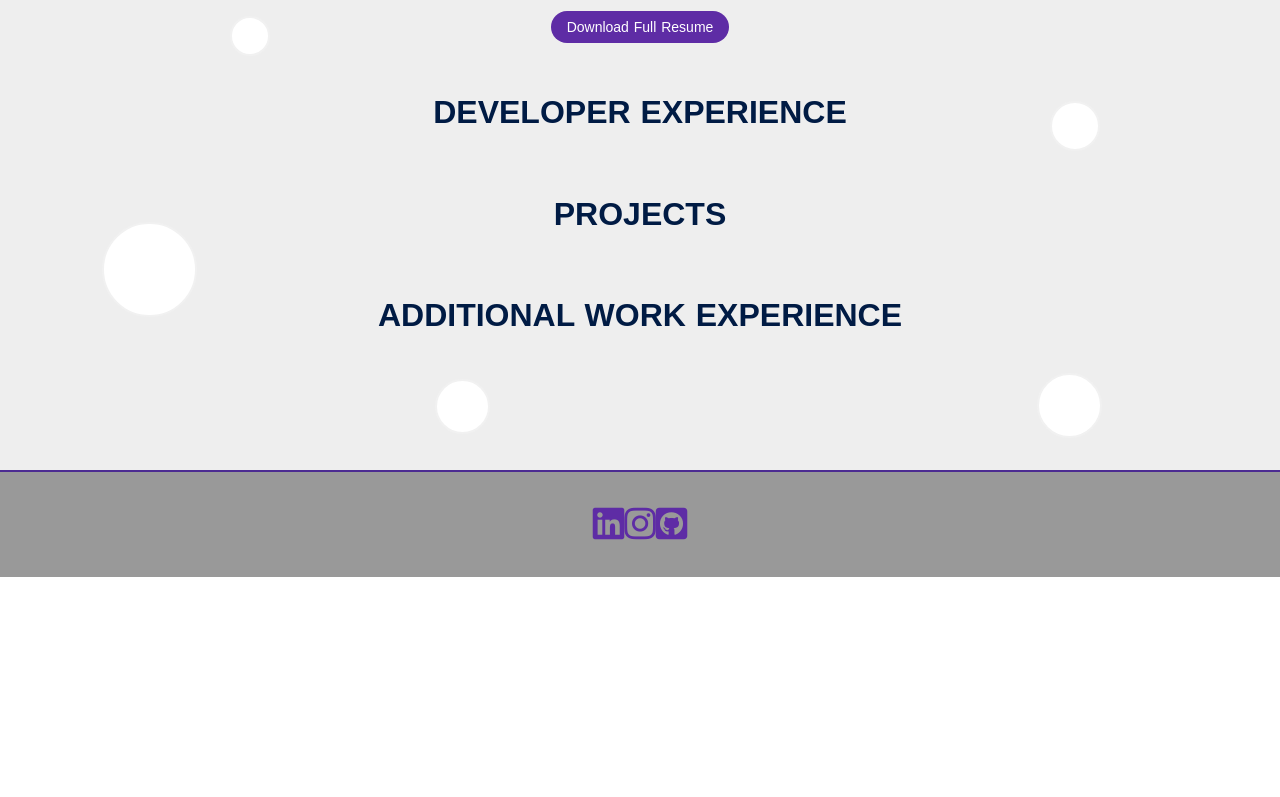
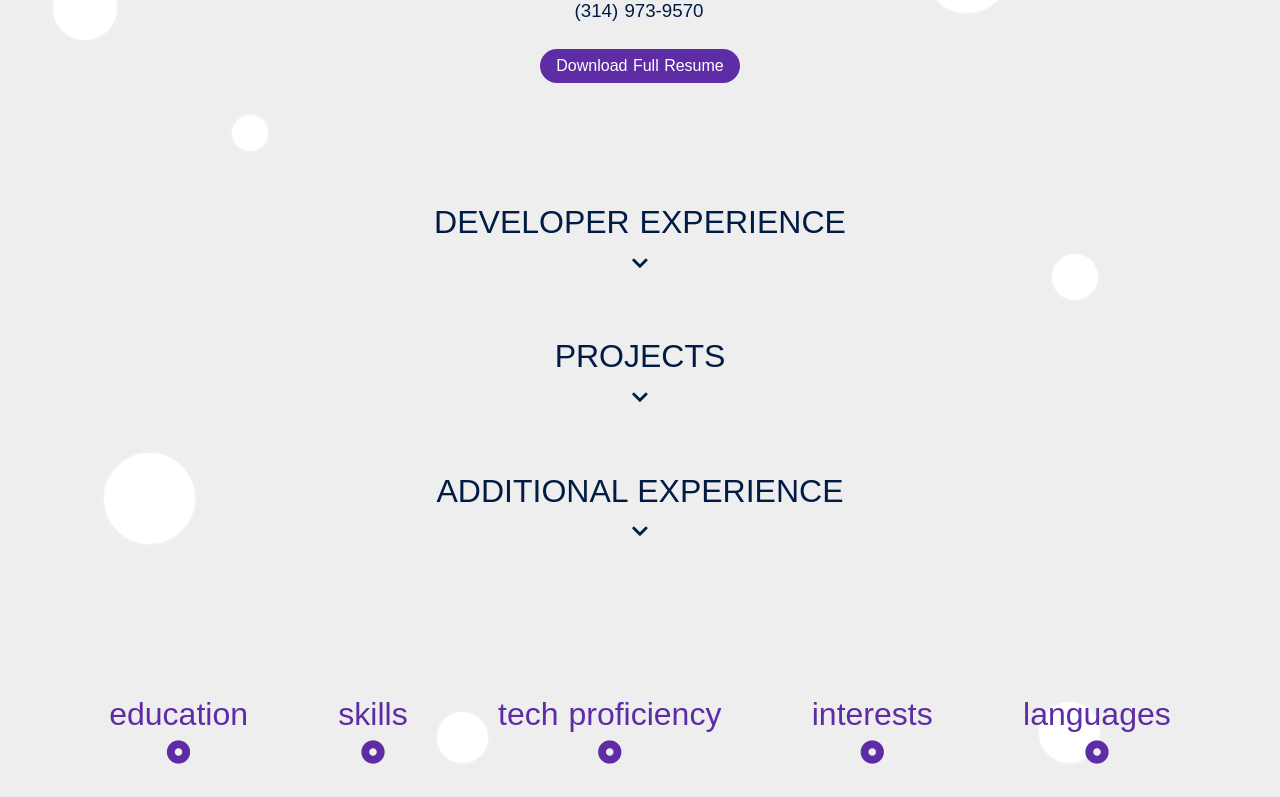
Before and after one commit to njosieb/sahmtothedom.com, a Nuxt app: page /resume in a window 1280 px wide. Shown: the part 223-1020 px from the top of the page. Before the commit the page ends 800 px from the top, so only its background shows below. Built offline with nearby package versions, Linux system fonts and the light colour scheme.

Commit message:
Updates resume content and design

```diff
--- a/components/PageHeader.vue
+++ b/components/PageHeader.vue
@@ -9,10 +9,10 @@
       <span class="pl2 serif i f4"><span class="b">S</span>tay-<span class="b">A</span>t-<span class="b">H</span>ome-<span class="b">M</span>om to the <span class="b">DOM</span></span>
     </nuxt-link>
     <div id="not-small">
-      <nuxt-link class="link dim white f6 f5-l dib mr3 mr4-l" to="/" title="About Me">
+      <nuxt-link class="link white f5 f5-l dib mr3 mr4-l hover-light-blue" to="/" title="About Me">
         <i class="fas fa-female"/> About Me
       </nuxt-link>
-      <nuxt-link class="link dim white f6 f5-l dib mr3 mr4-l" to="resume" title="Nina's Resume">
+      <nuxt-link class="link white f5 f5-l dib mr3 mr4-l hover-light-blue" to="resume" title="Nina's Resume">
         <i class="fas fa-file"/> Resume
       </nuxt-link>
     </div>
@@ -22,10 +22,10 @@
           <i class="fas fa-bars"/>
         </button>
         <div class="dropdown-content">
-          <nuxt-link class="link dim white f6 nowrap dib" to="/" title="About Me">
+          <nuxt-link class="link white f5 nowrap dib hover-light-blue" to="/" title="About Me">
             <i class="fas fa-female"/> About Me
           </nuxt-link>
-          <nuxt-link class="link dim white f6 nowrap dib" to="resume" title="Nina's Resume">
+          <nuxt-link class="link white f5 nowrap dib hover-light-blue" to="resume" title="Nina's Resume">
             <i class="fas fa-file"/> Resume
           </nuxt-link>
         </div>
--- a/pages/resume.vue
+++ b/pages/resume.vue
@@ -1,5 +1,5 @@
 <template>
-  <div class="relative z-1 bg-light-gray">
+  <div class="relative z-1 bg-light-gray browser-height">
     <div id="circle1" class="circle" />
     <div id="circle2" class="circle" />
     <div id="circle3" class="circle" />
@@ -9,21 +9,23 @@
     <div id="circle7" class="circle" />
     <div id="circle8" class="circle" />
     <div id="circle9" class="circle" />
-    <div class="name lh-copy">
+    <div class="name lh-copy pt3">
       <h1 class="full-name">Nina J. Harris</h1>
       <h3 class="navy normal">ninaharris121@gmail.com</h3>
       <h3 class="navy normal">(314) 973-9570</h3>
     </div>
     <div id="resume-button" class="center">
       <a
-        class="f6 grow no-underline br-pill ph3 pv2 mb2 dib white bg-purple"
+        class="f5 grow no-underline br-pill ph3 pv2 mb2 dib white bg-purple"
         href="/nina_resume.pdf"
+        target="_blank"
       >Download Full Resume</a>
     </div>
-    <div>
+    <div class="main-sections-holder pt4">
       <div>
         <div class="w-50 pt2 center tc z-2 relative">
-          <h1 class="exp" @click="toggle()" ><a class="navy no-underline hover-blue pointer">DEVELOPER EXPERIENCE</a></h1>
+          <h1 class="grow exp pointer" @click="toggle()" ><a class="grow navy no-underline hover-blue fw3">DEVELOPER EXPERIENCE<br><i :class="!seen ? 'fas fa-chevron-down' : 'fas fa-chevron-up'" class="f4 mt1" /></a></h1>
+
         </div>
         <div>
           <!-- <div class="w-50 pt2 center tc z-2 relative">
@@ -136,8 +138,8 @@
       <!-- <hr /> -->
 
 
-      <div class="w-50 pt2 navy center tc z-2 relative">
-        <h1 class="exp" @click="toggle2()"><a class="navy no-underline hover-blue pointer">PROJECTS</a></h1>
+      <div class="w-50 pt1 navy center tc z-2 relative">
+        <h1 class="grow exp pointer" @click="toggle2()"><a class="navy no-underline hover-blue fw3">PROJECTS<br><i :class="!seen2 ? 'fas fa-chevron-down' : 'fas fa-chevron-up'" class="f4 mt1" /></a></h1>
       </div>
       <div v-show="seen2" class="container">
         <div class="column">
@@ -183,8 +185,8 @@
       </div>
       <div>
         <div >
-          <div class="w-50 pt2 navy center tc z-2 relative">
-            <h1 class="exp" @click="toggle3()"><a class="navy no-underline hover-blue pointer">ADDITIONAL WORK EXPERIENCE</a></h1>
+          <div class="w-50 pt1 navy center tc z-2 relative">
+            <h1 class="grow exp pointer" @click="toggle3()"><a class="navy no-underline hover-blue fw3">ADDITIONAL EXPERIENCE<br><i :class="!seen3 ? 'fas fa-chevron-down' : 'fas fa-chevron-up'" class="f4 mt1" /></a></h1>
           </div>
           <div v-show="seen3" class="container">
             <div class="column">
@@ -214,6 +216,61 @@
         </div>
       </div>
     </div>
+    <div class="sub-section-holder flex justify-center justify-around pt5">
+        <div class="education">
+        <h1 class="grow pointer" @click="eduToggle()"><a class="purple fw3 hover-navy">
+          education<br><i :class="!education ? 'fas fa-dot-circle' : 'far fa-dot-circle'" class="mt1 f3"/></a>
+        </h1>
+        <div v-show="education">
+          <p>Loyola University Chicago</p>
+        </div>
+      </div>
+      <div class="skills mb1">
+        <h1 class="grow pointer purple fw3" @click="skillsToggle()"><a class="purple fw3 hover-navy">skills<br><i :class="!skills ? 'fas fa-dot-circle' : 'far fa-dot-circle'" class="mt1 f3"/></a></h1>
+        <div v-show="skills">
+          <p>Frontend Web Dev</p>
+          <p>CMS Development</p>
+          <p>Facilitation</p>
+          <p>UI Design</p>
+          <p>Team Leadership</p>
+        </div>
+      </div>
+      <div class="tech-prof">
+        <h1 class="grow pointer purple fw3" @click="techToggle()"><a class="purple fw3 hover-navy">tech proficiency<br><i :class="!tech ? 'fas fa-dot-circle' : 'far fa-dot-circle'" class="mt2 f3"/></a></h1>
+        <div v-show="tech">
+          <p>HTML / CSS / JS</p>
+          <p>Vue & React </p>
+          <p>Nuxt & Gatsby </p>
+          <p>Git & Github</p>
+          <p>SCSS & Less CSS</p>
+          <p>Firebase & Firestore</p>
+          <p>CLI / Terminal</p>
+          <p>Vuex & Redux</p>
+          <p>GraphyQL</p>
+        </div>
+      </div>
+       <div class="interests">
+        <h1 class="grow pointer purple fw3" @click="interestsToggle()"><a class="purple fw3 hover-navy">interests<br><i :class="!interests ? 'fas fa-dot-circle' : 'far fa-dot-circle'" class="mt2 f3"/></a></h1>
+        <div v-show="interests">
+          <p>Design</p>
+          <p>Web Dev</p>
+          <p>Painting</p>
+          <p>Yoga</p>
+          <p>Celebrity memoirs</p>
+          <p>Comedians</p>
+          <p>Cooking</p>
+        </div>
+      </div>
+      <div class="languages">
+        <h1 class="grow pointer purple fw3" @click="langToggle()"><a class="purple fw3 hover-navy">languages<br><i :class="!lang ? 'fas fa-dot-circle' : 'far fa-dot-circle'" class="mt2 f3"/></a></h1>
+        <div v-show="lang">
+          <p>English</p>
+          <p>Spanish</p>
+          <p>Italian</p>
+        </div>
+      </div>
+
+    </div>
   </div>
   </div>
 </template>
@@ -225,6 +282,11 @@ export default {
     seen: false,
     seen2: false,
     seen3: false,
+    skills: false,
+    tech: false,
+    lang: false,
+      interests: false,
+      education: false,
     }
   },
   methods: {
@@ -236,6 +298,21 @@ export default {
     },
      toggle3: function() {
       this.seen3 = !this.seen3
+    },
+    skillsToggle: function() {
+      this.skills = !this.skills
+    },
+    eduToggle: function() {
+      this.education = !this.education
+    },
+    techToggle: function() {
+      this.tech = !this.tech
+    },
+    langToggle: function() {
+      this.lang = !this.lang
+    },
+    interestsToggle: function() {
+      this.interests = !this.interests
     }
   }
 }
@@ -385,4 +462,20 @@ h2 {
     // padding-left: 75px;
   }
 }
+.main-sections-holder {
+ margin-top: 3%;
+}
+.sub-section-holder {
+  margin: 5%;
+  text-align: center;
+}
+// .skills {
+
+// }
+div h1 p {
+  color: navy;
+}
+.browser-height {
+  min-height: 100vh;
+}
 </style>
```
